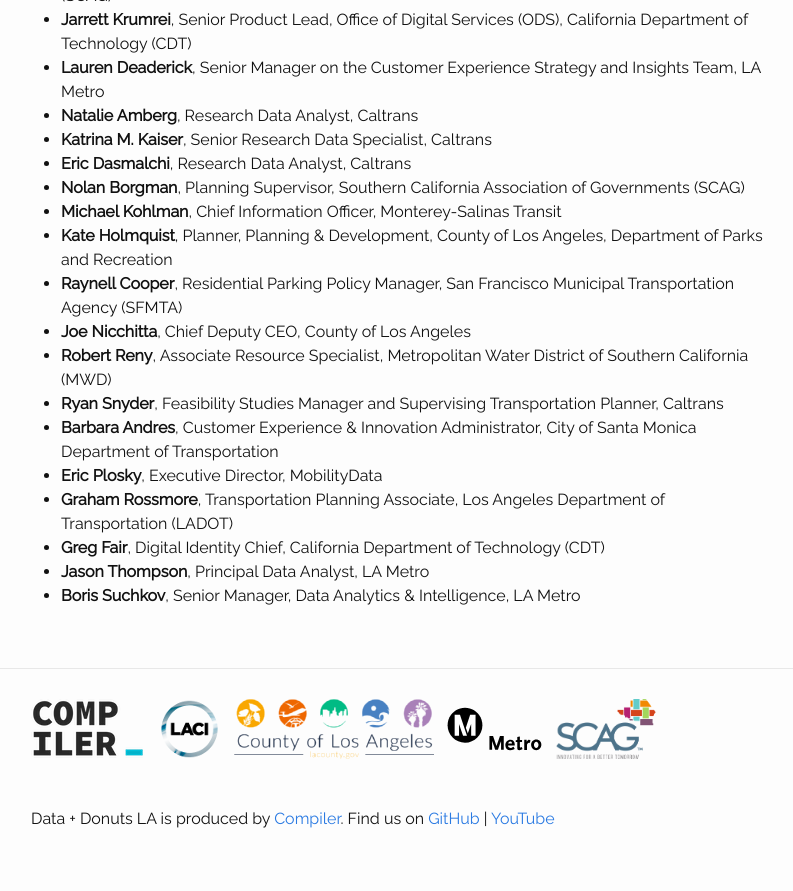
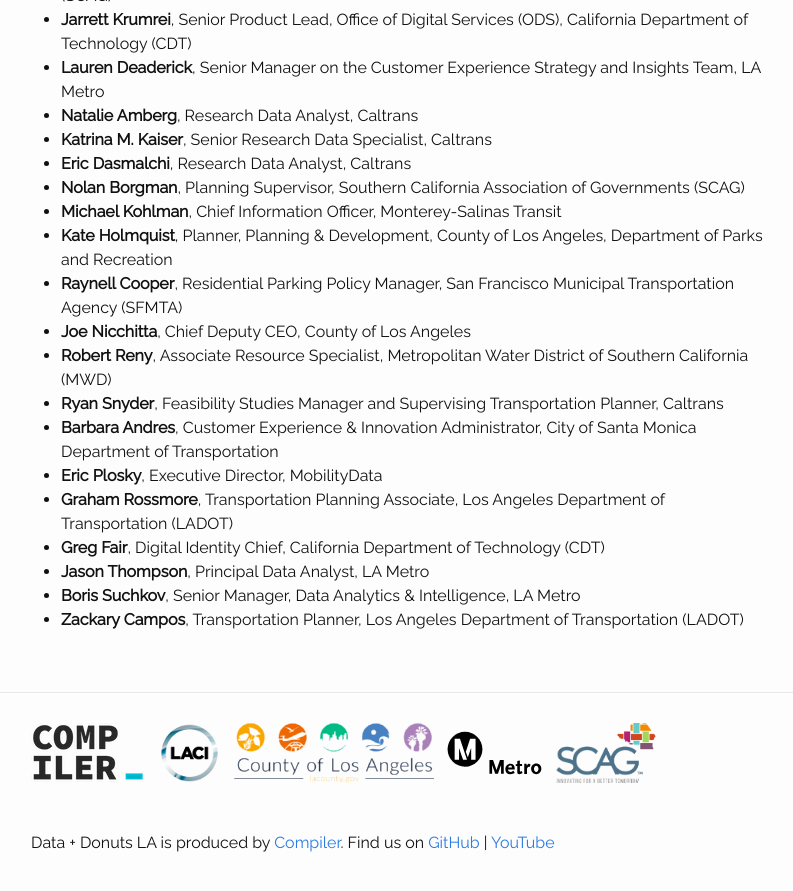
Before and after one commit to compilerla/data-donuts, a Jekyll site: the page built from src/about.md, in a window 1280 px wide and 900 px high, scrolled down 2841 px. Shown: the top 891 px of the window, without its empty margins (239-1032 px from the left). Built offline with Jekyll 4.4.1, drawn with Linux system fonts in a browser that asks for light colours.

Commit message:
add a new speaker

```diff
--- a/src/_data/speakers.yml
+++ b/src/_data/speakers.yml
@@ -396,3 +396,9 @@
   photo: "../images/boris-suchkov.jpg"
   title: "Senior Manager, Data Analytics & Intelligence"
   org: "LA Metro"
+
+Zackary Campos:
+  name: "Zackary Campos"
+  photo: "../images/zackary-campos.jpeg"
+  title: "Transportation Planner"
+  org: "Los Angeles Department of Transportation (LADOT)"
```
